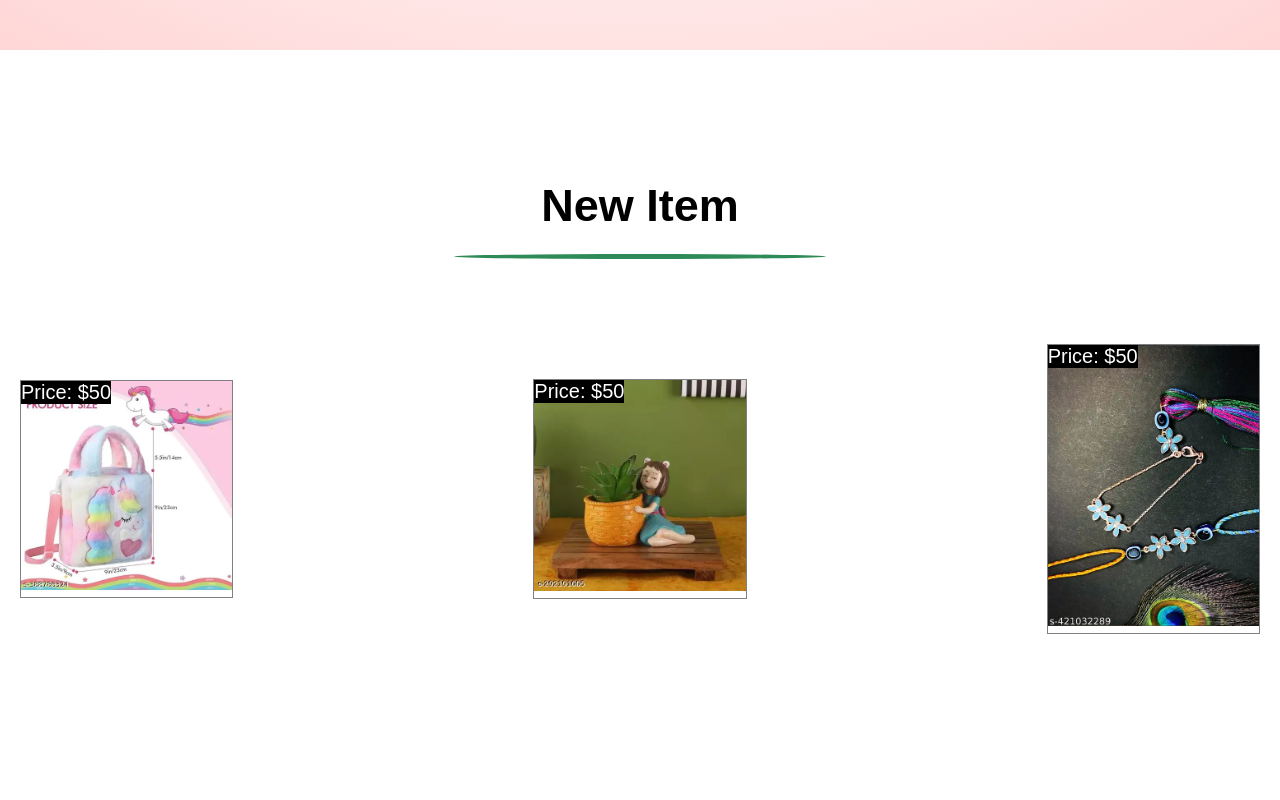
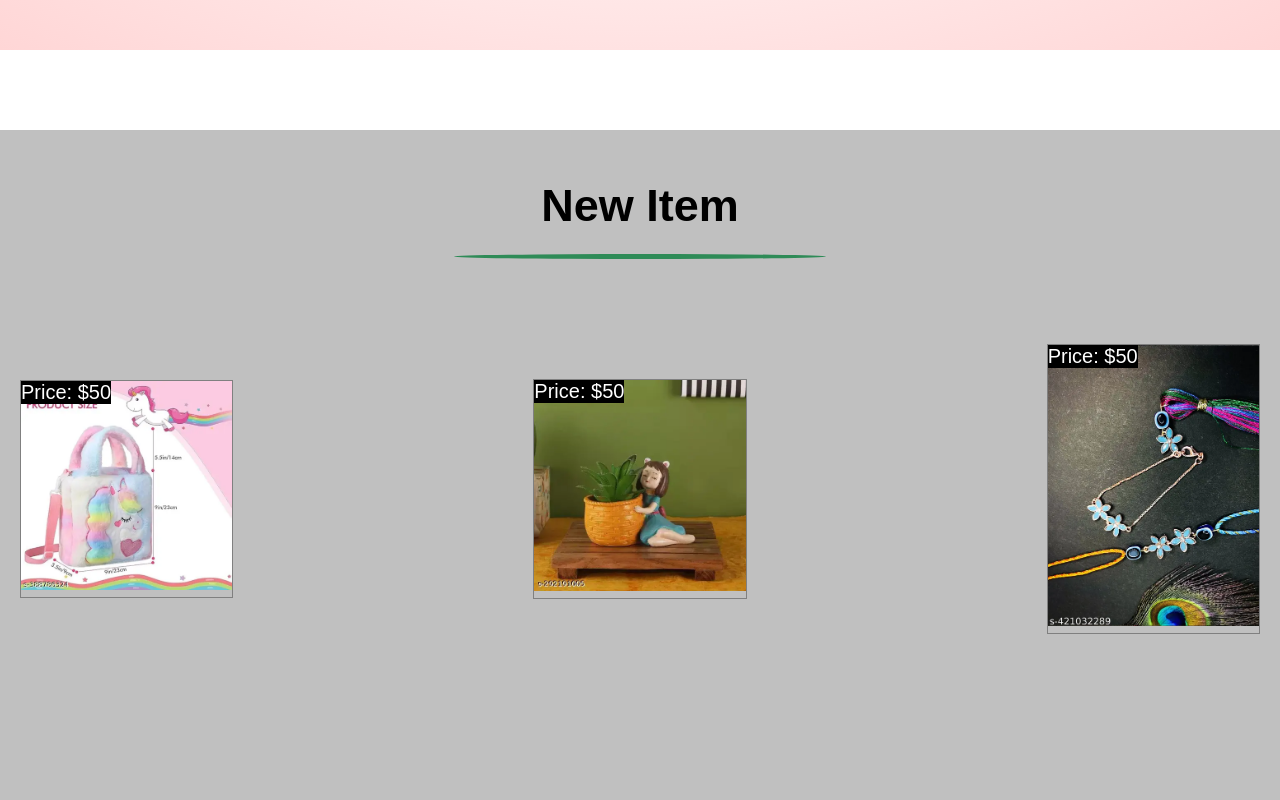
Before and after one commit to Bhavesh9586/bhaveshprajapati, a plain HTML site: page index.html in a window 1280 px wide. Shown: the part 580-1380 px from the top of the page. Drawn offline with Linux system fonts and the light colour scheme.

Commit message:
Update style.css

```diff
--- a/style.css
+++ b/style.css
@@ -219,7 +219,8 @@ button {
     border-radius: 50%;
 }
 section {
-       background color:silver;
+       background-color:silver;
+
 }
 
 /* Media Queries for Responsiveness */
```
